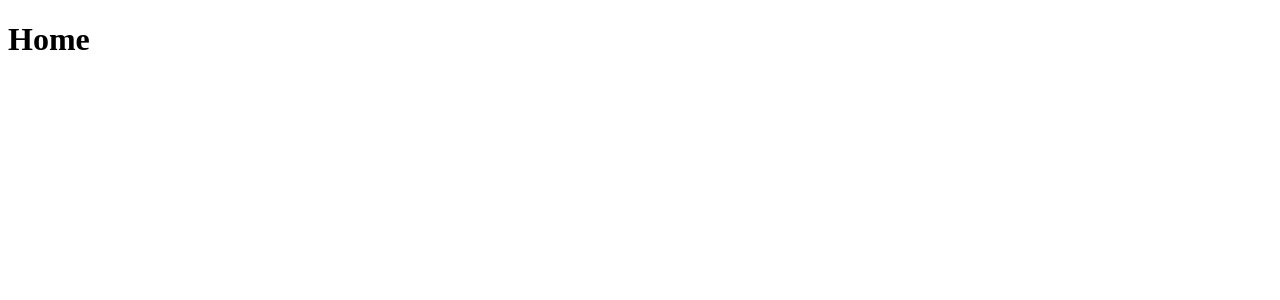
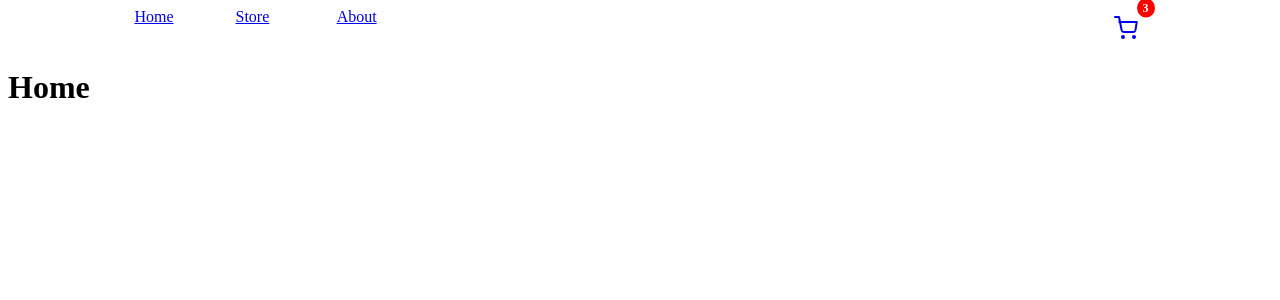
Before and after one commit to shazkhan2/Shopping_app, a React (Vite) app: page / in a window 1280 px wide. Shown: the top 300 px of the page. Built offline with nearby package versions, Linux system fonts and the light colour scheme.

Commit message:
Navigation bar created

```diff
--- a/src/App.tsx
+++ b/src/App.tsx
@@ -2,9 +2,12 @@ import { Routes, Route } from "react-router-dom"
 import { Home } from "./pages/Home"
 import { Store } from "./pages/Store"
 import { About } from "./pages/About"
+import { Navbar } from "./components/Navbar"
+
 function App() {
 
   return <div>
+    <Navbar/>
   <Routes>
     <Route path="/" element={<Home />} />
     <Route path="/store" element={<Store />} />
--- /dev/null
+++ b/src/components/Navbar.css
@@ -0,0 +1,49 @@
+nav {
+    display: flex;
+    justify-content: space-between;
+    max-width: 80%;
+    margin: auto;
+
+}
+ul {
+    display: flex;
+    flex-direction: row;
+    list-style-type: none;
+    padding: 0;
+  margin: 0;
+  flex: 1;
+  max-width: 30%;
+
+}
+ul li {
+
+    flex: 1;
+
+}
+
+.cart-button {
+    position: relative;
+    display: inline-block;
+    padding: 8px;
+    margin-left: 16px;
+    border: none;
+    background: none;
+    cursor: pointer;
+  }
+
+  .cart-button svg {
+    vertical-align: middle;
+  }
+
+  .shopping-items {
+    position: absolute;
+    top: 0;
+    right: 0;
+    transform: translate(50%, -50%);
+    background-color: red;
+    color: white;
+    border-radius: 50%;
+    padding: 2px 6px;
+    font-size: 12px;
+    font-weight: bold;
+  }
--- /dev/null
+++ b/src/components/Navbar.tsx
@@ -0,0 +1,38 @@
+import { NavLink } from "react-router-dom";
+import "./Navbar.css"
+export function Navbar() {
+  return (
+    <nav>
+      <ul>
+        <li>
+          <NavLink to="/">Home</NavLink>
+        </li>
+        <li>
+          <NavLink to="/store">Store</NavLink>
+        </li>
+        <li>
+          <NavLink to="/about">About</NavLink>
+        </li>
+      </ul>
+      <NavLink to="/cart" className="cart-button">
+        <svg
+          xmlns="http://www.w3.org/2000/svg"
+          width="24"
+          height="24"
+          viewBox="0 0 24 24"
+          fill="none"
+          stroke="currentColor"
+          strokeWidth="2"
+          strokeLinecap="round"
+          strokeLinejoin="round"
+          className="feather feather-shopping-cart"
+        >
+          <circle cx="9" cy="21" r="1"></circle>
+          <circle cx="20" cy="21" r="1"></circle>
+          <path d="M1 1h4l2.68 13.39a2 2 0 0 0 2 1.61h9.72a2 2 0 0 0 2-1.61l1.36-8.39H5.21"></path>
+        </svg>
+        <div className="shopping-items">3</div>
+      </NavLink>
+    </nav>
+  );
+}
```
